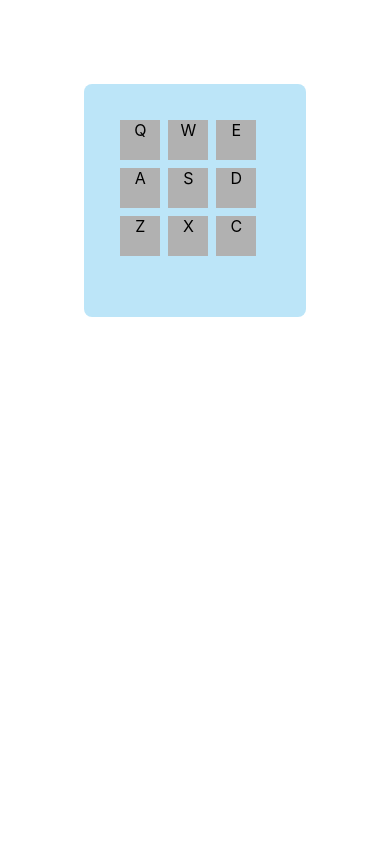
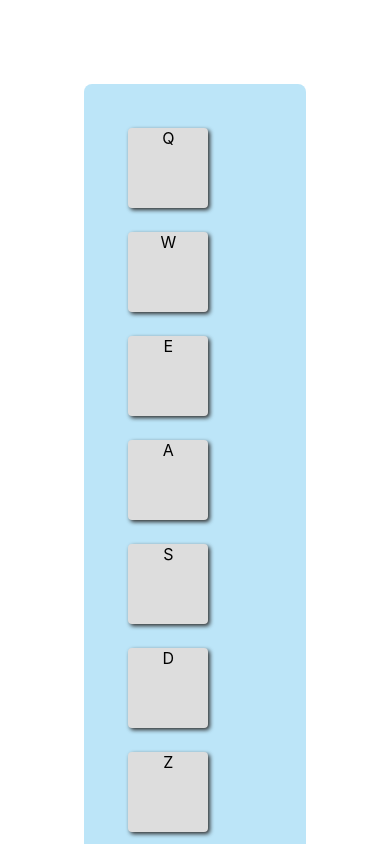
Before and after one commit to MDBoticano/drum-machine, a React (Create React App) app: page / in a window 390 px wide. Shown: the top 844 px of the page. Built offline with nearby package versions, Linux system fonts and the light colour scheme.

Commit message:
Non-responsive styling changes for Display & DrumPad

```diff
--- a/src/DrumPad.css
+++ b/src/DrumPad.css
@@ -1,9 +1,11 @@
 .drum-pad {
-  margin: .25em;
-  min-height: 2.5em;
-  min-width: 2.5em;
-  max-width: 96px;
-  background-color: rgb(177, 177, 177);
+  margin: .75em;
+  min-height: 80px; /* edit for responsiveness */
+  min-width: 80px;  /* edit for responsiveness */
+  max-width: 96px;  /* edit for responsiveness */
+  background-color: rgb(221, 221, 221);
+  border-radius: 4px;
+  filter: drop-shadow(2px 2px 2px rgb(46, 46, 46));
   text-align: center;
   display: inline-block;
 }
```
